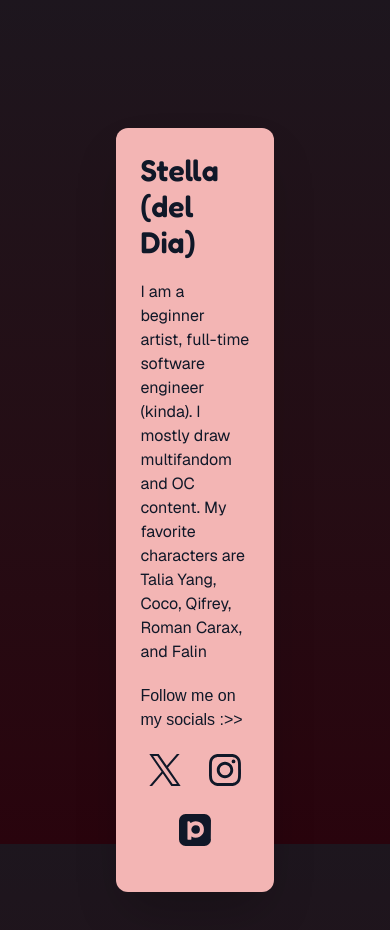
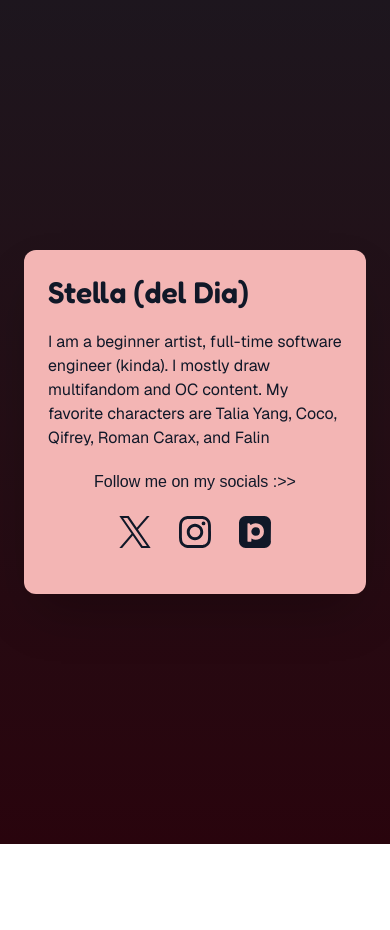
Before and after one commit to ahzzano/art-website, a Next.js app: page / in a window 390 px wide. Shown: the top 930 px of the page. After the commit the page ends 844 px from the top, so only its background shows below. Built offline with nearby package versions, Linux system fonts and the light colour scheme; a web font is replaced by a local one.

Commit message:
feat: add mobile responsiveness

```diff
--- a/app/page.tsx
+++ b/app/page.tsx
@@ -5,8 +5,8 @@ import { site } from "@/content/site";
 export default function Home() {
   return (
     <div className="flex flex-col flex-1 items-center justify-center font-sans">
-      <main className="flex flex-1 w-full max-w-3xl flex-col items-center justify-center py-32 px-16">
-        <div className="bg-accent-soft p-6 rounded-xl text-gray-900 w-3/5 motion-safe:animate-fade-in shadow-2xl">
+      <main className="flex flex-1 w-full max-w-3xl flex-col items-center justify-center py-16 px-6 sm:py-32 sm:px-16">
+        <div className="bg-accent-soft p-6 rounded-xl text-gray-900 w-3/5 motion-safe:animate-fade-in shadow-2xl w-full sm:w-3/5">
             <div className="w-full flex flex-col gap-5">
               <h1 className="font-fredoka font-semibold text-3xl motion-safe:animate-fade-in motion-safe:[animation-delay:200ms]">{site.name}</h1>
               <div className="motion-safe:animate-fade-in motion-safe:[animation-delay:400ms]">
```
